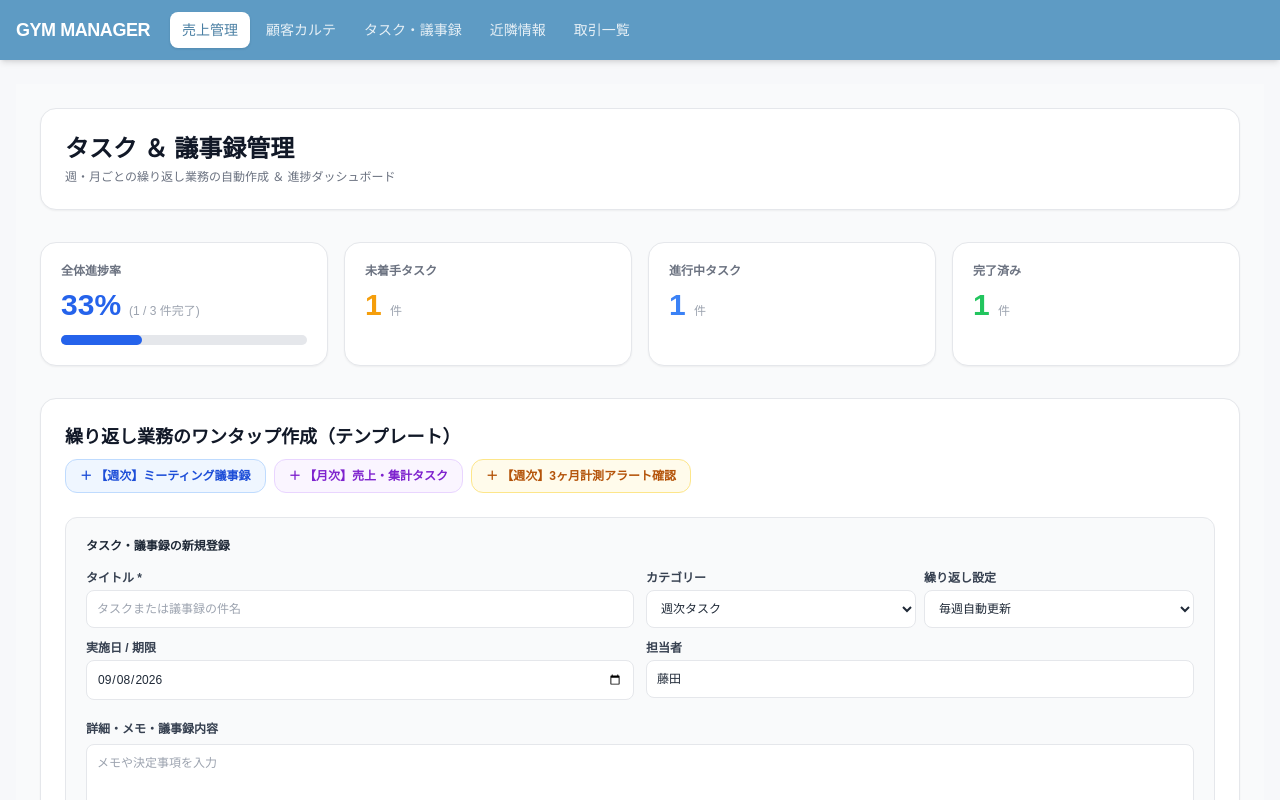
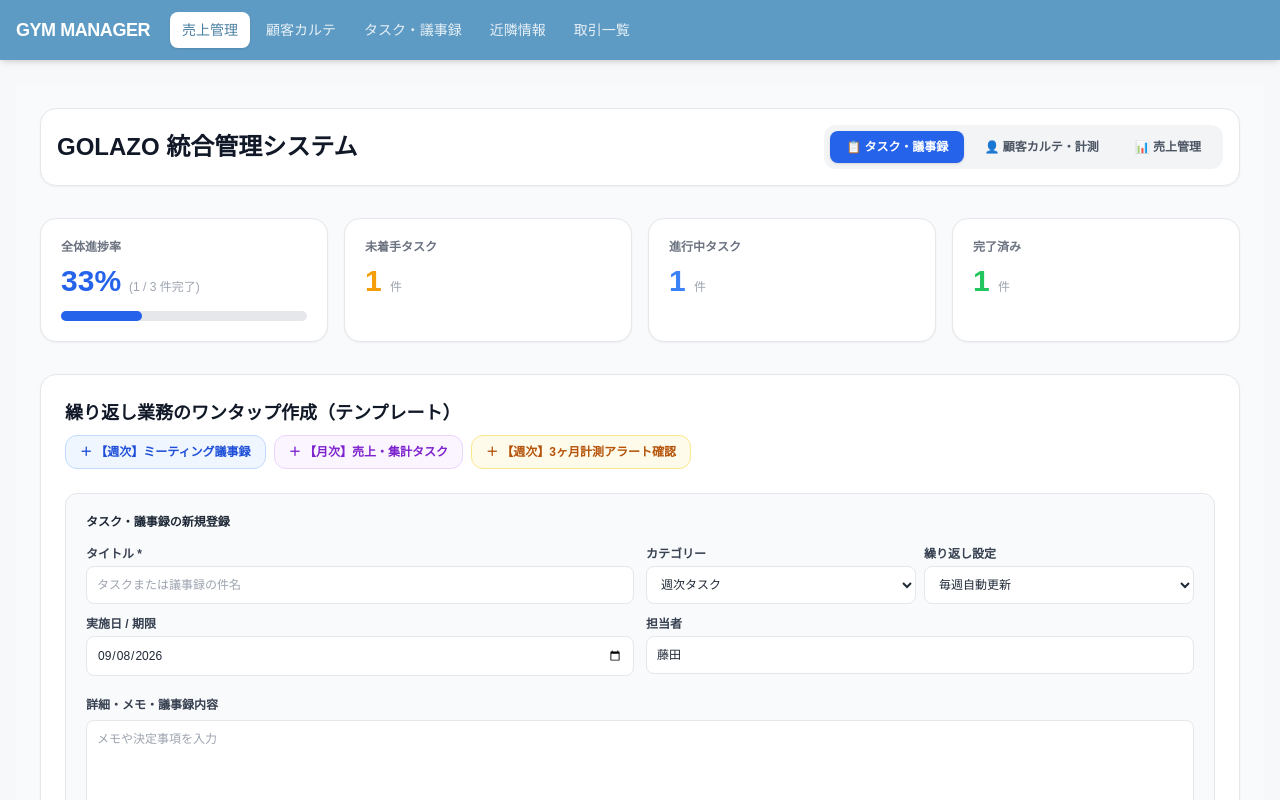
Before and after one commit to 2025golazo-bot/GOLAZO, a Next.js app: page / in a window 1280 px wide. Shown: the top 800 px of the page. Built offline with nearby package versions, Linux system fonts and the light colour scheme.

Commit message:
Update page.tsx

```diff
--- a/app/page.tsx
+++ b/app/page.tsx
@@ -2,21 +2,24 @@
 
 import { useState } from 'react';
 
-// タスク・議事録の型定義
+// --- 型定義 ---
 interface TaskItem {
   id: string;
   title: string;
   category: '議事録' | '週次タスク' | '月次タスク' | 'その他';
-  repeatType: 'none' | 'weekly' | 'monthly'; // 繰り返しタイプ
+  repeatType: 'none' | 'weekly' | 'monthly';
   status: '未着手' | '進行中' | '完了';
-  dueDate: string; // 期限・実施日
-  assignee: string; // 担当者
-  content: string; // 議事録・メモ詳細
+  dueDate: string;
+  assignee: string;
+  content: string;
   createdAt: string;
 }
 
 export default function Home() {
-  // タスク・議事録一覧State（初期サンプルデータ）
+  // 現在のタブ選択 ('task' | 'karte' | 'sales')
+  const [activeTab, setActiveTab] = useState<'task' | 'karte' | 'sales'>('task');
+
+  // --- タスク・議事録 State ---
   const [tasks, setTasks] = useState<TaskItem[]>([
     {
       id: '1',
@@ -53,7 +56,6 @@ export default function Home() {
     },
   ]);
 
-  // 新規入力フォームState
   const [title, setTitle] = useState('');
   const [category, setCategory] = useState<'議事録' | '週次タスク' | '月次タスク' | 'その他'>('週次タスク');
   const [repeatType, setRepeatType] = useState<'none' | 'weekly' | 'monthly'>('weekly');
@@ -61,11 +63,10 @@ export default function Home() {
   const [assignee, setAssignee] = useState('藤田');
   const [content, setContent] = useState('');
 
-  // フィルター用State
   const [filterCategory, setFilterCategory] = useState<string>('all');
   const [filterStatus, setFilterStatus] = useState<string>('all');
 
-  // テンプレート入力（繰り返し業務を楽にセット）
+  // テンプレート入力
   const handleApplyTemplate = (type: 'weekly_mtg' | 'monthly_sales' | 'measurement_check') => {
     const today = new Date().toISOString().split('T')[0];
     if (type === 'weekly_mtg') {
@@ -89,13 +90,10 @@ export default function Home() {
     }
   };
 
-  // タスク新規登録処理
+  // タスク新規登録
   const handleAddTask = (e: React.FormEvent) => {
     e.preventDefault();
-    if (!title.trim()) {
-      alert('タイトルを入力してください。');
-      return;
-    }
+    if (!title.trim()) return alert('タイトルを入力してください。');
 
     const newTask: TaskItem = {
       id: Date.now().toString(),
@@ -116,30 +114,22 @@ export default function Home() {
     };
 
     setTasks([newTask, ...tasks]);
-
-    // フォームリセット
     setTitle('');
     setContent('');
     alert('タスク・議事録を登録しました！');
   };
 
-  // ステータス変更
   const handleStatusChange = (id: string, newStatus: '未着手' | '進行中' | '完了') => {
-    setTasks(
-      tasks.map((task) => (task.id === id ? { ...task, status: newStatus } : task))
-    );
+    setTasks(tasks.map((task) => (task.id === id ? { ...task, status: newStatus } : task)));
   };
 
-  // タスク削除
   const handleDeleteTask = (id: string) => {
     if (confirm('このタスクを削除しますか？')) {
       setTasks(tasks.filter((t) => t.id !== id));
     }
   };
 
-  // 完了タスクを次回の繰り返し予定として更新作成
   const handleCompleteAndRenew = (task: TaskItem) => {
-    // 現在のタスクを完了に更新
     const updatedTasks = tasks.map((t) => (t.id === task.id ? { ...t, status: '完了' as const } : t));
 
     if (task.repeatType !== 'none') {
@@ -177,7 +167,6 @@ export default function Home() {
   const inProgressCount = tasks.filter((t) => t.status === '進行中').length;
   const progressPercent = totalCount > 0 ? Math.round((completedCount / totalCount) * 100) : 0;
 
-  // フィルタリングされたリスト
   const filteredTasks = tasks.filter((t) => {
     const matchCategory = filterCategory === 'all' || t.category === filterCategory;
     const matchStatus = filterStatus === 'all' || t.status === filterStatus;
@@ -186,15 +175,42 @@ export default function Home() {
 
   return (
     <main className="p-6 max-w-7xl mx-auto space-y-8 bg-gray-50 min-h-screen">
-      {/* ヘッダー */}
-      <div className="bg-white p-6 rounded-2xl border border-gray-200 shadow-sm flex flex-col sm:flex-row justify-between items-start sm:items-center gap-4">
-        <div>
-          <h1 className="text-2xl font-black text-gray-900">タスク ＆ 議事録管理</h1>
-          <p className="text-xs text-gray-500 mt-1">週・月ごとの繰り返し業務の自動作成 ＆ 進捗ダッシュボード</p>
+      {/* 画面切り替えタブヘッダー */}
+      <div className="bg-white p-4 rounded-2xl border border-gray-200 shadow-sm flex flex-col sm:flex-row justify-between items-center gap-4">
+        <h1 className="text-2xl font-black text-gray-900">GOLAZO 統合管理システム</h1>
+
+        <div className="flex bg-gray-100 p-1.5 rounded-xl text-xs font-bold gap-1">
+          <button
+            onClick={() => setActiveTab('task')}
+            className={`px-4 py-2 rounded-lg transition ${
+              activeTab === 'task' ? 'bg-blue-600 text-white shadow' : 'text-gray-600 hover:text-gray-900'
+            }`}
+          >
+            📋 タスク・議事録
+          </button>
+          <button
+            onClick={() => setActiveTab('karte')}
+            className={`px-4 py-2 rounded-lg transition ${
+              activeTab === 'karte' ? 'bg-blue-600 text-white shadow' : 'text-gray-600 hover:text-gray-900'
+            }`}
+          >
+            👤 顧客カルテ・計測
+          </button>
+          <button
+            onClick={() => setActiveTab('sales')}
+            className={`px-4 py-2 rounded-lg transition ${
+              activeTab === 'sales' ? 'bg-blue-600 text-white shadow' : 'text-gray-600 hover:text-gray-900'
+            }`}
+          >
+            📊 売上管理
+          </button>
         </div>
       </div>
 
-      {/* 進捗状況ダッシュボード */}
+      {/* --- TAB 1: タスク・議事録 --- */}
+      {activeTab === 'task' && (
+        <div className="space-y-8">
+          {/* 進捗ダッシュボード */}
           <div className="grid grid-cols-1 md:grid-cols-4 gap-4">
             <div className="bg-white p-5 rounded-2xl border border-gray-200 shadow-sm">
               <p className="text-xs font-bold text-gray-500">全体進捗率</p>
@@ -229,7 +245,7 @@ export default function Home() {
             </div>
           </div>
 
-      {/* 簡単作成 ＆ フォーム */}
+          {/* フォーム ＆ テンプレート */}
           <div className="bg-white p-6 rounded-2xl border border-gray-200 shadow-sm space-y-6">
             <div>
               <h2 className="text-lg font-bold text-gray-900 mb-2">繰り返し業務のワンタップ作成（テンプレート）</h2>
@@ -258,7 +274,6 @@ export default function Home() {
               </div>
             </div>
 
-        {/* 登録フォーム */}
             <form onSubmit={handleAddTask} className="bg-gray-50 p-5 rounded-xl border border-gray-200 space-y-4">
               <p className="text-xs font-bold text-gray-800">タスク・議事録の新規登録</p>
 
@@ -344,7 +359,7 @@ export default function Home() {
             </form>
           </div>
 
-      {/* 一覧 ＆ 絞り込み */}
+          {/* タスク一覧 */}
           <div className="bg-white p-6 rounded-2xl border border-gray-200 shadow-sm space-y-6">
             <div className="flex flex-col sm:flex-row justify-between items-start sm:items-center gap-4 border-b pb-4">
               <h2 className="text-lg font-bold text-gray-900">タスク・議事録 一覧 ({filteredTasks.length}件)</h2>
@@ -375,13 +390,11 @@ export default function Home() {
               </div>
             </div>
 
-        {/* リスト表示 */}
             <div className="space-y-4">
               {filteredTasks.length === 0 ? (
                 <p className="text-xs text-gray-400 py-8 text-center">該当するタスク・議事録はありません。</p>
               ) : (
-            filteredTasks.map((t) => {
-              return (
+                filteredTasks.map((t) => (
                   <div
                     key={t.id}
                     className={`p-5 border rounded-xl space-y-3 transition ${
@@ -403,7 +416,6 @@ export default function Home() {
                         </h3>
                       </div>
 
-                    {/* ステータス切替ボタン */}
                       <div className="flex items-center gap-2">
                         <select
                           value={t.status}
@@ -430,16 +442,12 @@ export default function Home() {
                           </button>
                         )}
 
-                      <button
-                        onClick={() => handleDeleteTask(t.id)}
-                        className="p-1.5 text-gray-400 hover:text-red-600 text-xs"
-                      >
+                        <button onClick={() => handleDeleteTask(t.id)} className="p-1.5 text-gray-400 hover:text-red-600 text-xs">
                           削除
                         </button>
                       </div>
                     </div>
 
-                  {/* タスク内容 */}
                     {t.content && (
                       <p className="text-xs text-gray-700 whitespace-pre-wrap bg-gray-50 p-3 rounded-lg border border-gray-100">
                         {t.content}
@@ -451,11 +459,28 @@ export default function Home() {
                       <span>登録日: {t.createdAt}</span>
                     </div>
                   </div>
-              );
-            })
+                ))
               )}
             </div>
           </div>
+        </div>
+      )}
+
+      {/* --- TAB 2: 顧客カルテ --- */}
+      {activeTab === 'karte' && (
+        <div className="bg-white p-8 rounded-2xl border border-gray-200 text-center space-y-3">
+          <h2 className="text-xl font-bold text-gray-900">顧客カルテ ＆ 3ヶ月計測管理</h2>
+          <p className="text-xs text-gray-500">Square顧客同期、姿勢・体組成計測、宿題写真付きカルテ画面が表示されます。</p>
+        </div>
+      )}
+
+      {/* --- TAB 3: 売上管理 --- */}
+      {activeTab === 'sales' && (
+        <div className="bg-white p-8 rounded-2xl border border-gray-200 text-center space-y-3">
+          <h2 className="text-xl font-bold text-gray-900">売上管理 ＆ Square同期ダッシュボード</h2>
+          <p className="text-xs text-gray-500">Square連携の売上分析・月次比較が表示されます。</p>
+        </div>
+      )}
     </main>
   );
 }
```
Lines whose indentation alone changed are shown as unchanged.
